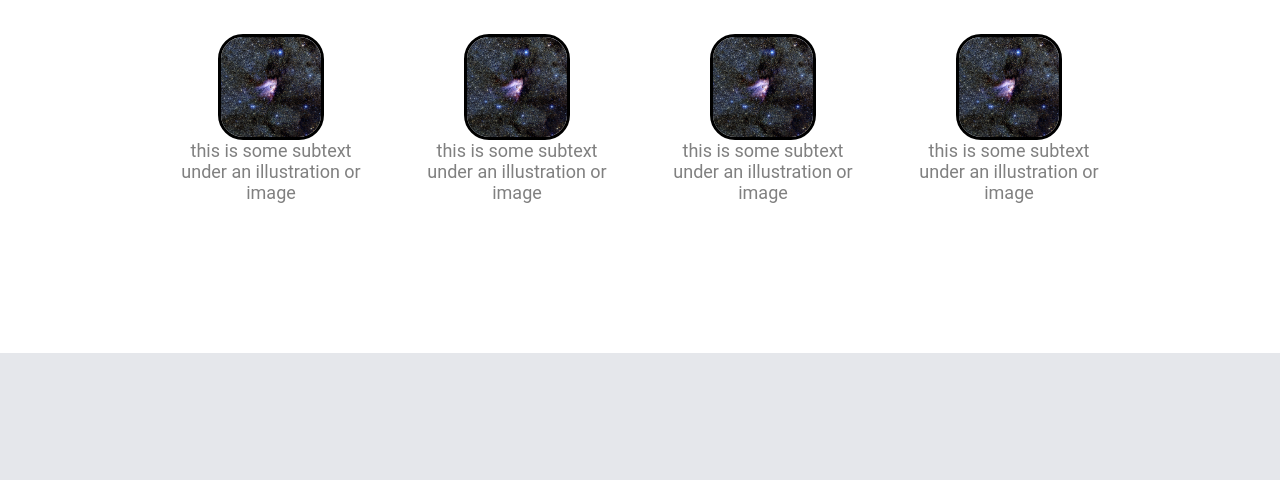
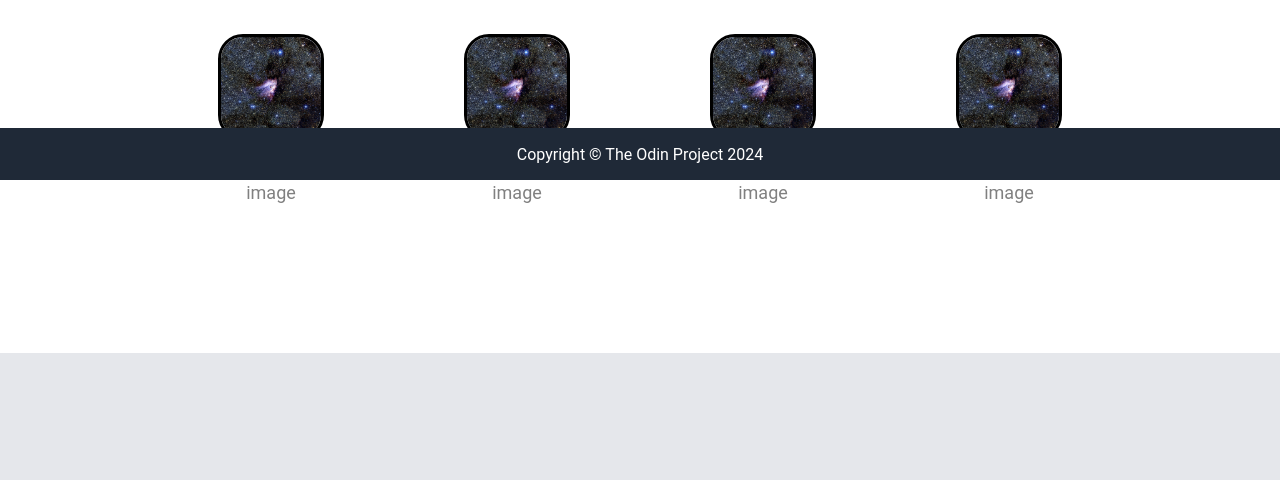
Before and after one commit to JMestre32/odin-landing-page, a plain HTML site: page index.html in a window 1280 px wide. Shown: the part 620-1100 px from the top of the page. Drawn offline with Linux system fonts and the light colour scheme.

Commit message:
added footer

```diff
--- a/index.html
+++ b/index.html
@@ -73,6 +73,9 @@
       </div>
     </div>
 
+    <div class = "footer">
+      Copyright © The Odin Project 2024
+    </div>
 
 
   </body>
--- a/style.css
+++ b/style.css
@@ -217,3 +217,17 @@ a, .small-content-left{
     border-radius: 8px;
     padding: 10px 20px;
 }
+
+/* do not edit this footer */
+.footer {
+    position: fixed;
+    bottom: 0;
+    left: 0;
+    right: 0;
+    height: 52px;
+    display: flex;
+    align-items: center;
+    justify-content: center;
+    background: #1F2937;
+    color: white;
+  }
```
Also changed, not shown: images/istockphoto-1462979584-1024x1024.jpg (added).
